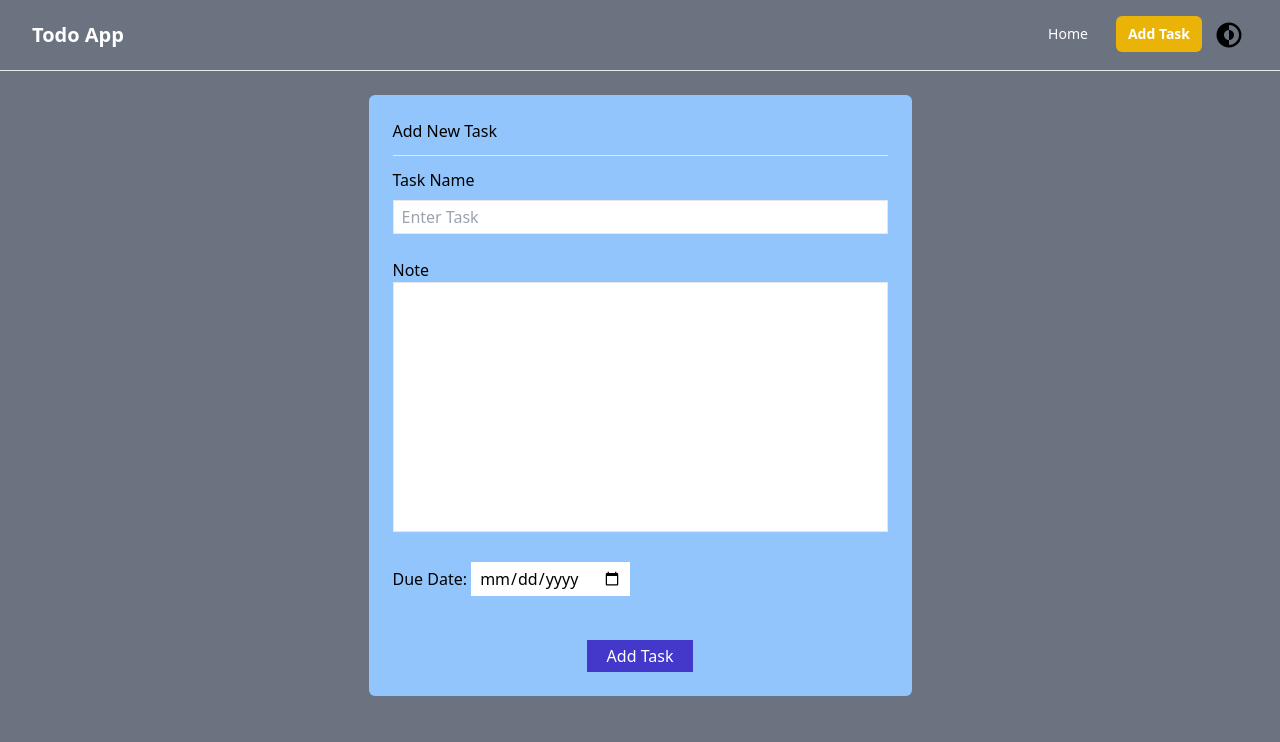
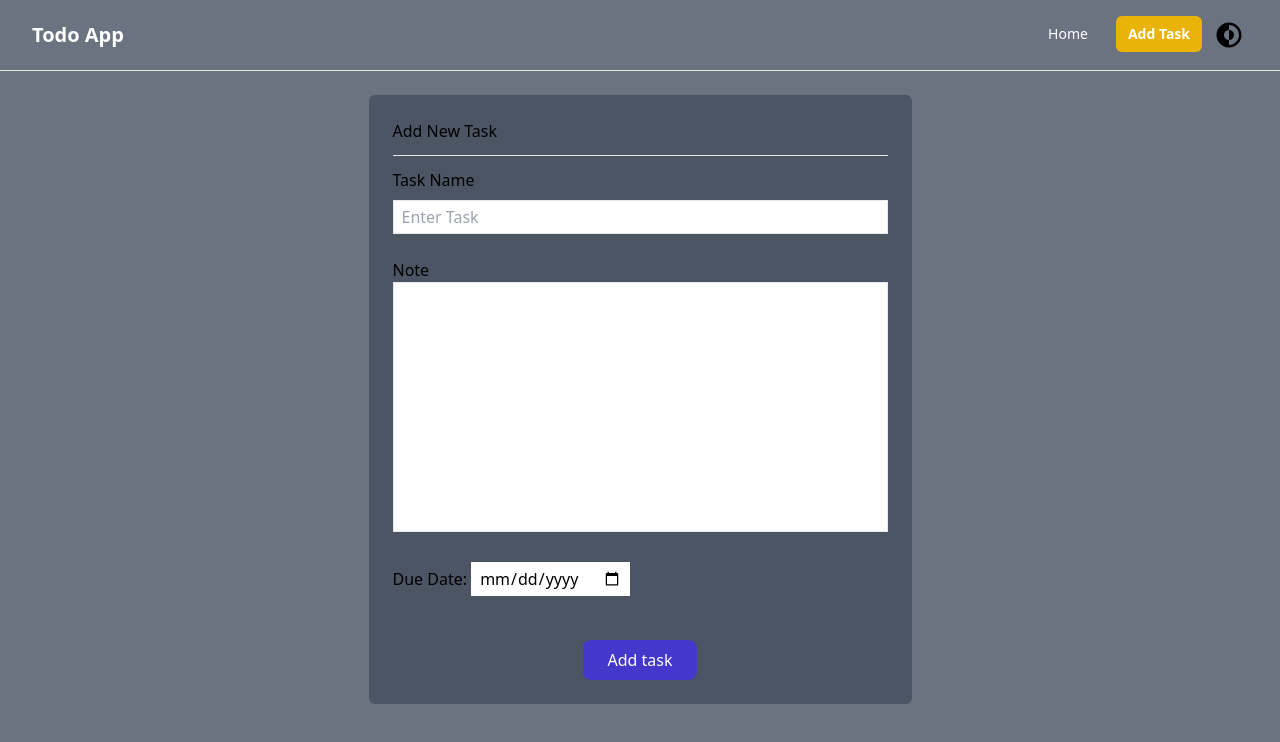
Before and after one commit to HardelleBriones/Output-1_todo-app, a React (Vite) app: page /add-task in a window 1280 px wide. Shown: the top 742 px of the page. Built offline with nearby package versions, Linux system fonts and the light colour scheme; the HTML template or start-up script is replaced by a standard one.

Commit message:
Add dark mode inside the form

```diff
--- a/src/component/NewTask.jsx
+++ b/src/component/NewTask.jsx
@@ -32,7 +32,7 @@ const NewTask = () => {
     };
     try {
       await addTask(newTask);
-    return navigate("/");
+      return navigate("/");
     } catch (error) {
       console.log("error adding task", error);
     }
@@ -40,13 +40,20 @@ const NewTask = () => {
   const darkTheme = useContext(ThemeContext);
 
   const darkMode = () => {
-    return darkTheme ? "bg-gray-500 h-screen" : "bg-indigo-500 h-screen";
+    return darkTheme
+      ? "bg-gray-500 min-h-screen w-full"
+      : "bg-indigo-500 min-h-screen w-full ";
+  };
+  const darkModeForm = () => {
+    return darkTheme
+      ? "w-130 p-6 mt-6 mb-6  bg-gray-600 rounded-md"
+      : "w-130 p-6 mt-6 mb-6  bg-blue-300 rounded-md ";
   };
   return (
     <>
       <div className={darkMode()}>
         <div className="  flex justify-center items-center">
-          <div className="w-130 p-6 mt-6  bg-blue-300 rounded-md ">
+          <div className={darkModeForm()}>
             <h1>Add New Task</h1>
             <hr className="mt-3" />
             <div className="mt-3">
@@ -85,11 +92,11 @@ const NewTask = () => {
             <br />
             <div className="flex justify-center mt-5">
               <button
-                className=" bg-indigo-700 text-white py-1 px-5"
+                className="bg-indigo-700 text-white py-2 px-6 rounded-lg hover:bg-indigo-800"
                 onClick={handleOnSubmit}
                 type="submit"
               >
-                Add Task
+                Add task
               </button>
             </div>
           </div>
```
